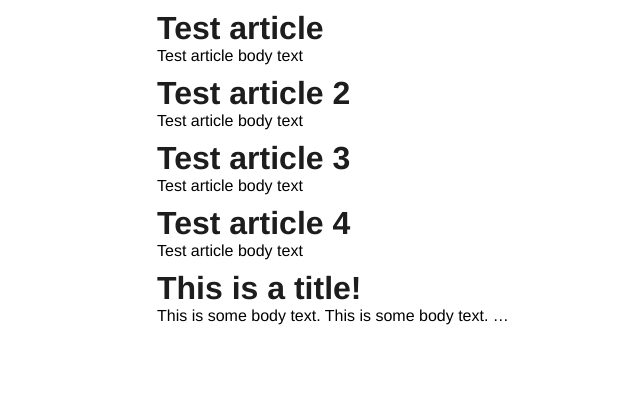
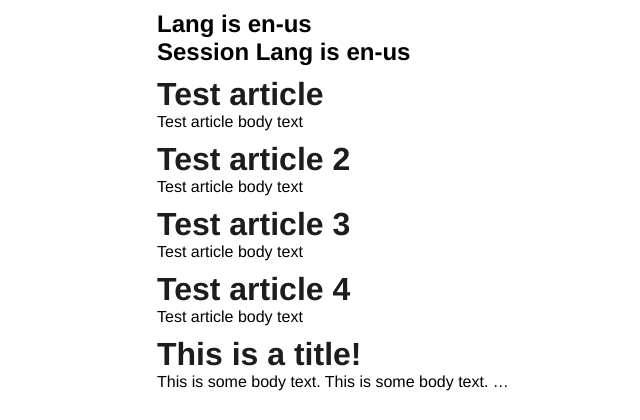
Before and after one commit to raichur/django-wiki, a Django app: page /articles/all/ in a window 1280 px wide. Shown: the part 54-474 px from the top of the page, without its empty margins (35-675 px from the left). Run offline with Django 3.2, Linux system fonts and the light colour scheme; data comes from the database, SQL or seed files in the repository.

Commit message:
playing with cookies and sessions

```diff
--- a/article/templates/articles.html
+++ b/article/templates/articles.html
@@ -1,6 +1,9 @@
 {% extends "base.html" %}
 
 {% block content %}
+
+<h2> Lang is {{language}}</h2>
+<h2>Session Lang is {{session_language}}</h2>
 {% if articles.count > 0 %}
 {% for article in articles %}
 <article>
--- a/article/views.py
+++ b/article/views.py
@@ -1,11 +1,30 @@
 from django.shortcuts import render
 from django.shortcuts import render_to_response
 from article.models import Article
+from django.http import HttpResponse
+
 
 def articles(request):
+    language = 'en-us'
+    session_language = 'en-us'
+
+    if 'lang' in request.COOKIES:
+        language = request.COOKIES['lang']
+
+    if 'lang' in request.session:
+        session_language = request.session['lang']
+
     return render_to_response('articles.html',
-                              {'articles': Article.objects.all()})
+                              {'articles': Article.objects.all(),
+                              'language': language,
+                              'session_language': session_language})
 
 def article(request, article_id=1):
     return render_to_response('article.html',
                               {'article': Article.objects.get(id=article_id)})
+
+def language(request, language='en-us'):
+    response = HttpResponse("setting language to %s" % language)
+    response.set_cookie('lang', language)
+    request.session['lang'] = language
+    return response
--- a/static/css/style.css
+++ b/static/css/style.css
@@ -26,6 +26,7 @@ nav {
 }
 .content article h1 {
   font-size: 3rem;
+  margin-bottom: 10px;
 }
 .content article h2 {
   font-size: 2rem;
--- a/templates/base.html
+++ b/templates/base.html
@@ -18,5 +18,6 @@
 
       {% endblock %}
     </section>
+    <script src="{% static "assets/js/main.js" %}">
   </body>
 </html>
--- a/wiki/urls.py
+++ b/wiki/urls.py
@@ -5,4 +5,5 @@ admin.autodiscover()
 urlpatterns = patterns('',
     (r'^articles/', include('article.urls')),
     url(r'^admin/', include(admin.site.urls)),
+    url(r'^language/(?P<language>[a-z\-]+)/$', 'article.views.language'),
 )
```
Also changed, not shown: static/js/main.js (added), 1 other file.
